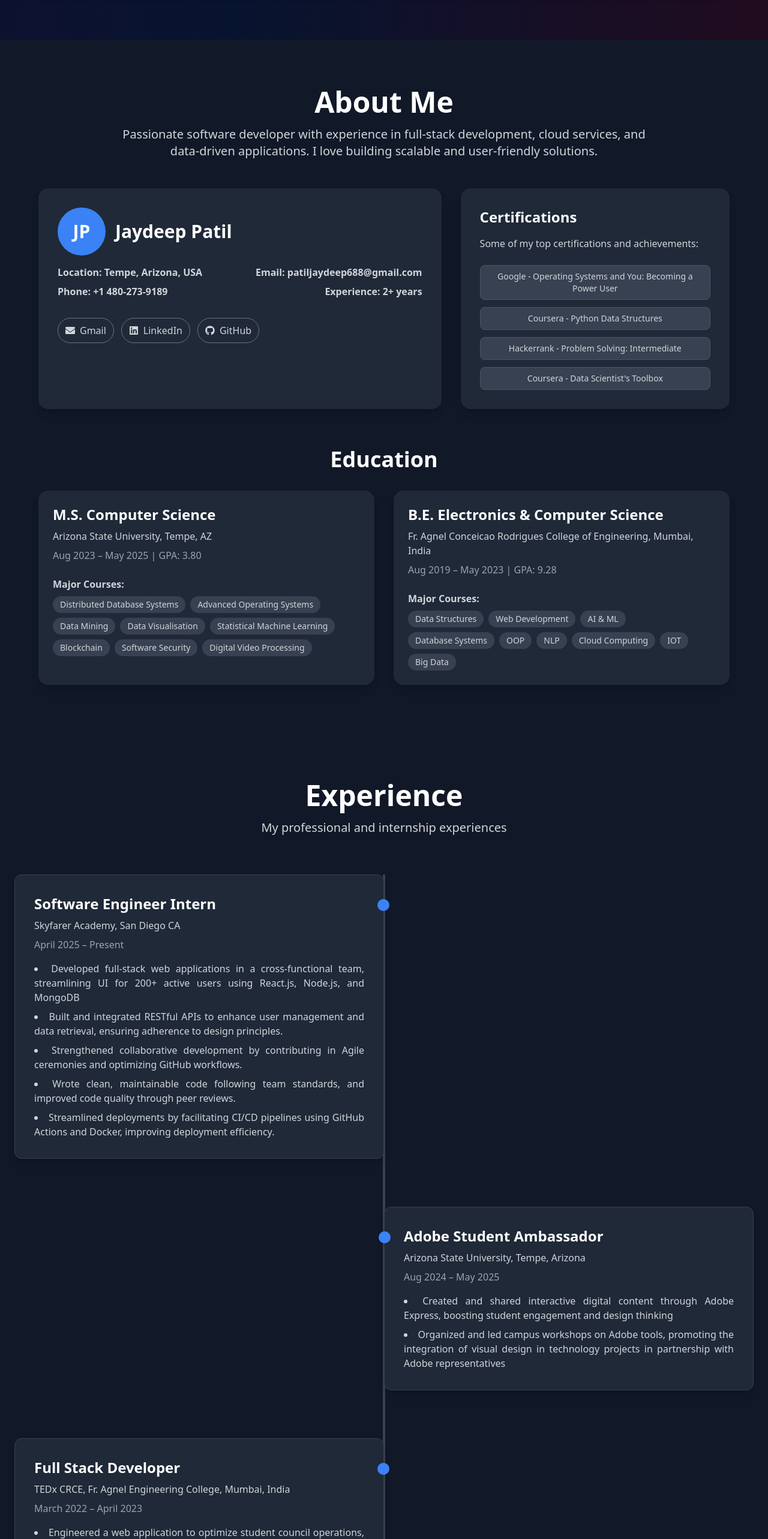
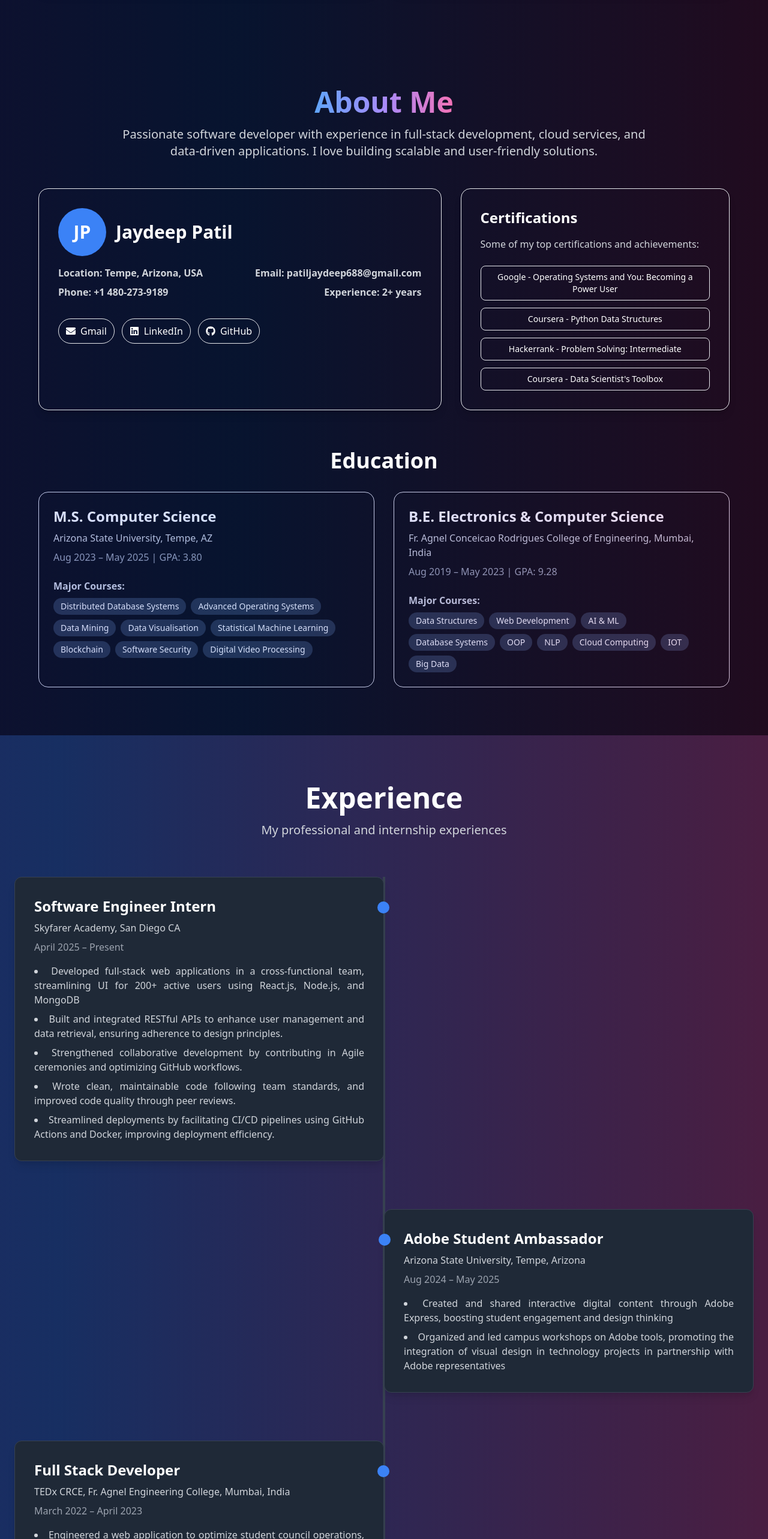
Before and after one commit to Jaydeep467/portfolio, a React (Vite) app: page / in a window 1280 px wide. Shown: the part 3042-5608 px from the top of the page at 60% size. Built offline with nearby package versions, Linux system fonts and the light colour scheme.

Commit message:
Styled it

```diff
--- a/src/components/Aboutme.tsx
+++ b/src/components/Aboutme.tsx
@@ -24,21 +24,32 @@ function AboutMe() {
   return (
     <section
       id="about"
-      className="w-full min-h-screen flex flex-col items-center justify-start bg-gray-900 px-6 py-20"
+      className="relative w-full min-h-screen flex flex-col items-center justify-start px-6 py-20 overflow-hidden"
     >
+      {/* 🔥 Animated Gradient Background (same as Projects) */}
+      <motion.div
+        className="absolute w-full inset-0 bg-gradient-to-r from-purple-600 via-blue-600 to-pink-600 opacity-20 blur-3xl"
+        animate={{
+          backgroundPosition: ["0% 50%", "100% 50%", "0% 50%"],
+        }}
+        transition={{ duration: 20, repeat: Infinity, ease: "linear" }}
+        style={{ backgroundSize: "200% 200%" }}
+      />
+
       {/* Heading */}
-      <h2 className="text-5xl font-extrabold mb-4 text-white">About Me</h2>
-      <p className="text-xl text-gray-300 mb-12 text-center max-w-4xl">
+      <h2 className="relative text-5xl font-extrabold mb-4 bg-gradient-to-r from-blue-400 via-purple-400 to-pink-400 bg-clip-text text-transparent">
+        About Me
+      </h2>
+      <p className="relative text-xl text-gray-300 mb-12 text-center max-w-4xl">
         Passionate software developer with experience in full-stack development,
         cloud services, and data-driven applications. I love building scalable
         and user-friendly solutions.
       </p>
 
       {/* Contact + Certifications */}
-      <div className="flex flex-col md:flex-row gap-8 w-full max-w-6xl mb-16">
+      <div className="flex flex-col md:flex-row gap-8 w-full max-w-6xl mb-16 relative z-10">
         {/* Contact Card */}
-        <div className="w-full md:w-3/5 bg-gray-800 shadow-lg rounded-2xl p-8 flex flex-col items-start">
-          {/* Logo + Name */}
+        <div className="w-full md:w-3/5 bg-white/10 backdrop-blur-lg border border-white/20 rounded-2xl shadow-lg p-8 flex flex-col items-start">
           <div className="flex items-center mb-4">
             <div className="w-20 h-20 rounded-full bg-blue-500 flex items-center justify-center text-white text-3xl font-bold mr-4">
               JP
@@ -46,7 +57,6 @@ function AboutMe() {
             <h3 className="text-3xl font-bold text-white">Jaydeep Patil</h3>
           </div>
 
-          {/* Info */}
           <div className="flex justify-between w-full mb-2 text-gray-300 font-semibold">
             <span>Location: Tempe, Arizona, USA</span>
             <span>Email: patiljaydeep688@gmail.com</span>
@@ -56,11 +66,10 @@ function AboutMe() {
             <span>Experience: 2+ years</span>
           </div>
 
-          {/* Social Links */}
           <div className="flex flex-wrap gap-3 mt-4">
             <a
               href="mailto:patiljaydeep688@gmail.com?subject=Hello&body=I%20want%20to%20connect"
-              className="flex items-center px-3 py-2 rounded-full border border-gray-500 text-gray-300 hover:bg-red-600 hover:text-white cursor-pointer relative z-10 transition"
+              className="flex items-center px-3 py-2 rounded-full border border-white/30 text-white hover:bg-red-600 hover:text-white cursor-pointer transition"
             >
               <FaEnvelope className="mr-2" /> Gmail
             </a>
@@ -68,7 +77,7 @@ function AboutMe() {
               href="https://www.linkedin.com/in/jaydeep-patil-9b9813217/"
               target="_blank"
               rel="noopener noreferrer"
-              className="flex items-center px-3 py-2 rounded-full border border-gray-500 text-gray-300 hover:bg-blue-700 hover:text-white cursor-pointer relative z-10 transition"
+              className="flex items-center px-3 py-2 rounded-full border border-white/30 text-white hover:bg-blue-700 hover:text-white cursor-pointer transition"
             >
               <FaLinkedin className="mr-2" /> LinkedIn
             </a>
@@ -76,7 +85,7 @@ function AboutMe() {
               href="https://github.com/Jaydeep467"
               target="_blank"
               rel="noopener noreferrer"
-              className="flex items-center px-3 py-2 rounded-full border border-gray-500 text-gray-300 hover:bg-gray-600 hover:text-white cursor-pointer relative z-10 transition"
+              className="flex items-center px-3 py-2 rounded-full border border-white/30 text-white hover:bg-gray-600 hover:text-white cursor-pointer transition"
             >
               <FaGithub className="mr-2" /> GitHub
             </a>
@@ -84,7 +93,7 @@ function AboutMe() {
         </div>
 
         {/* Certifications Card */}
-        <div className="w-full md:w-2/5 bg-gray-800 shadow-lg rounded-2xl p-8 flex flex-col">
+        <div className="w-full md:w-2/5 bg-white/10 backdrop-blur-lg border border-white/20 rounded-2xl shadow-lg p-8 flex flex-col">
           <h3 className="text-2xl font-bold mb-4 text-white">Certifications</h3>
           <p className="text-gray-300 mb-6">
             Some of my top certifications and achievements:
@@ -96,10 +105,10 @@ function AboutMe() {
                 href={cert.link}
                 target="_blank"
                 rel="noopener noreferrer"
-                className="block bg-gray-700 border border-gray-600 rounded-lg px-4 py-2 text-gray-300 text-sm text-center cursor-pointer"
+                className="block bg-white/10 border border-white/20 rounded-lg px-4 py-2 text-white text-sm text-center cursor-pointer"
                 whileHover={{
                   scale: 1.05,
-                  boxShadow: "0px 0px 20px rgba(59, 130, 246, 0.7)",
+                  boxShadow: "0px 0px 30px rgba(59,130,246,0.7)",
                   color: "#3b82f6",
                 }}
                 transition={{ type: "spring", stiffness: 200 }}
@@ -112,11 +121,13 @@ function AboutMe() {
       </div>
 
       {/* Education */}
-      <h3 className="text-4xl font-extrabold mb-8 text-white">Education</h3>
+      <h3 className="text-4xl font-extrabold mb-8 text-white relative z-10">
+        Education
+      </h3>
       <div className="flex flex-col md:flex-row gap-8 w-full max-w-6xl">
         {/* Master's */}
         <motion.div
-          className="flex-1 bg-gray-800 shadow-lg rounded-2xl p-6 flex flex-col"
+          className="flex-1 bg-white/10 backdrop-blur-lg border border-white/20 rounded-2xl shadow-lg p-6 flex flex-col"
           initial={{ opacity: 0, y: 50 }}
           whileInView={{ opacity: 1, y: 0 }}
           transition={{ duration: 0.6 }}
@@ -143,7 +154,7 @@ function AboutMe() {
             ].map((course) => (
               <span
                 key={course}
-                className="bg-gray-700 text-gray-300 px-3 py-1 rounded-full text-sm hover:bg-blue-700 hover:text-white transition cursor-pointer"
+                className="bg-gray-800 text-white px-3 py-1 rounded-full text-sm hover:bg-blue-700 hover:text-white transition cursor-pointer"
               >
                 {course}
               </span>
@@ -153,7 +164,7 @@ function AboutMe() {
 
         {/* Bachelor's */}
         <motion.div
-          className="flex-1 bg-gray-800 shadow-lg rounded-2xl p-6 flex flex-col"
+          className="flex-1 bg-white/10 backdrop-blur-lg border border-white/20 rounded-2xl shadow-lg p-6 flex flex-col"
           initial={{ opacity: 0, y: 50 }}
           whileInView={{ opacity: 1, y: 0 }}
           transition={{ duration: 0.6, delay: 0.2 }}
@@ -181,10 +192,11 @@ function AboutMe() {
             ].map((course) => (
               <span
                 key={course}
-                className="bg-gray-700 text-gray-300 px-3 py-1 rounded-full text-sm hover:bg-blue-700 hover:text-white transition cursor-pointer"
+                className="bg-gray-800 text-white px-3 py-1 rounded-full text-sm hover:bg-blue-700 hover:text-white transition cursor-pointer"
               >
                 {course}
               </span>
+
             ))}
           </div>
         </motion.div>
--- a/src/components/Contact.tsx
+++ b/src/components/Contact.tsx
@@ -35,7 +35,7 @@ function Contact() {
   return (
     <section
       id="contact"
-      className="w-full min-h-screen flex flex-col justify-start bg-gray-900 py-20 px-4"
+      className="w-full min-h-screen flex flex-col justify-start bg-black py-20 px-4"
     >
       {/* Heading */}
       <h2 className="text-5xl font-extrabold mb-4 text-center text-white">
--- a/src/components/Experience.tsx
+++ b/src/components/Experience.tsx
@@ -55,13 +55,23 @@ function Experience() {
   return (
     <section
       id="experience"
-      className="relative w-full min-h-screen flex flex-col items-center justify-start bg-gray-900 px-6 py-20"
+      className="relative w-full min-h-screen flex flex-col items-center justify-start bg-gray-900 px-6 py-20 overflow-hidden"
     >
+      {/* 🔥 Animated Gradient Background */}
+      <motion.div
+        className="absolute inset-0 w-full h-full bg-gradient-to-r from-purple-600 via-blue-600 to-pink-600 opacity-30 blur-3xl"
+        animate={{
+          backgroundPosition: ["0% 50%", "100% 50%", "0% 50%"],
+        }}
+        transition={{ duration: 15, repeat: Infinity, ease: "linear" }}
+        style={{ backgroundSize: "200% 200%" }}
+      />
+
       {/* Section Title */}
-      <h2 className="text-5xl font-bold mb-4 text-white text-center">
+      <h2 className="relative text-5xl font-bold mb-4 text-white text-center">
         Experience
       </h2>
-      <p className="text-xl text-gray-300 mb-16 text-center max-w-2xl">
+      <p className="relative text-xl text-gray-300 mb-16 text-center max-w-2xl">
         My professional and internship experiences
       </p>
 
@@ -111,4 +121,5 @@ function Experience() {
   );
 }
 
+
 export default Experience;
```
